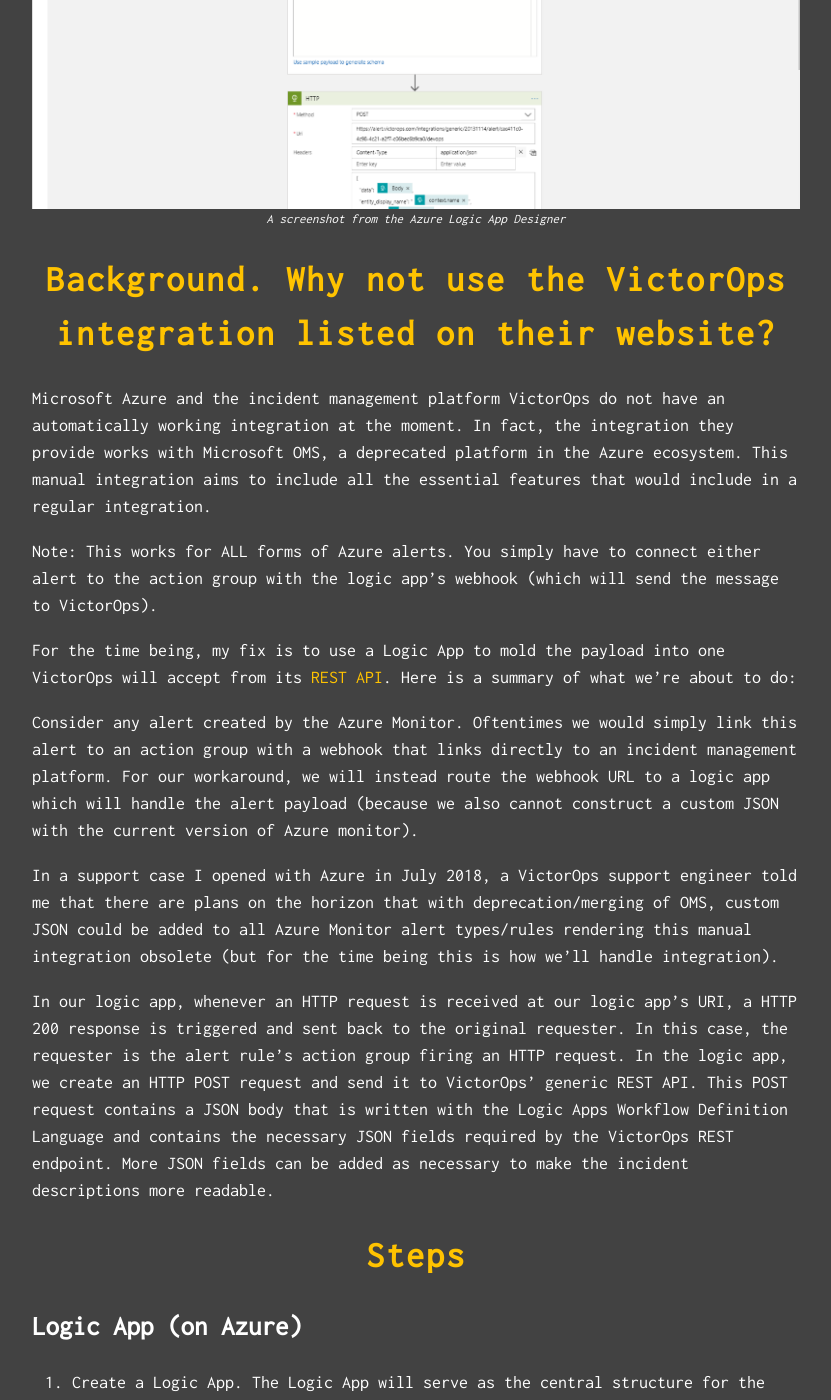
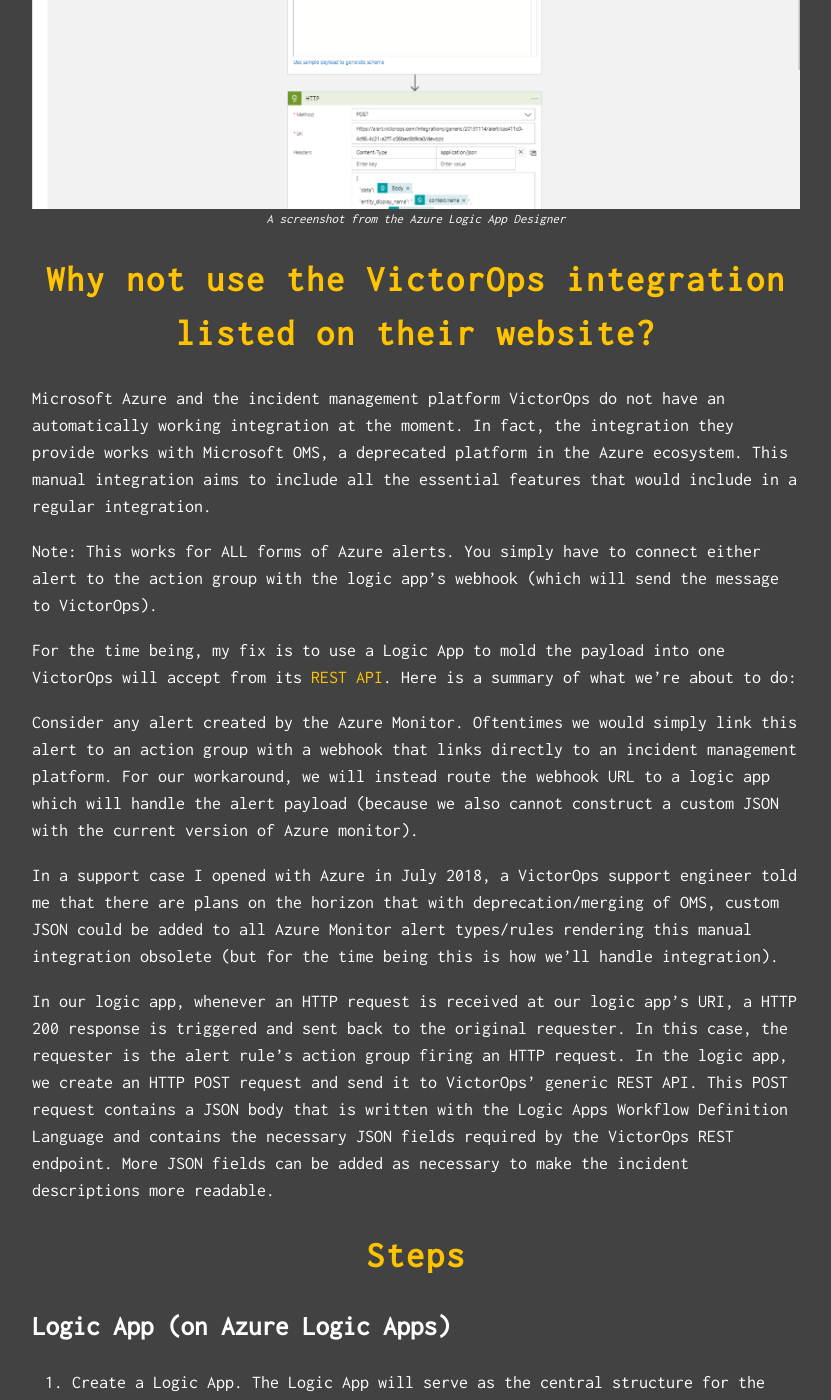
Before and after one commit to justintranjt/justintranjt.github.io, a Jekyll site: the page built from _projects/2018-07-27-victorops-azure-manual-integration.md, in a window 1280 px wide and 1400 px high, scrolled down 739 px. Shown: the whole window, without its empty margins (224-1055 px from the left). Built offline with Jekyll 4.4.1, drawn with Linux system fonts in a browser that asks for light colours.

Commit message:
Updated sections

```diff
--- a/_projects/2018-07-27-victorops-azure-manual-integration.md
+++ b/_projects/2018-07-27-victorops-azure-manual-integration.md
@@ -7,7 +7,7 @@
 ---
 ![]( /projects/logicApp.PNG )*A screenshot from the Azure Logic App Designer*
 
-# Background. Why not use the VictorOps integration listed on their website?
+# Why not use the VictorOps integration listed on their website?
 Microsoft Azure and the incident management platform VictorOps do not have an automatically working integration at the moment. In fact, the integration they provide works with Microsoft OMS, a deprecated platform in the Azure ecosystem. This manual integration aims to include all the essential features that would include in a regular integration.
 
 Note: This works for ALL forms of Azure alerts. You simply have to connect either alert to the action group with the logic app’s webhook (which will send the message to VictorOps).
@@ -21,7 +21,7 @@
 In our logic app, whenever an HTTP request is received at our logic app’s URI, a HTTP 200 response is triggered and sent back to the original requester. In this case, the requester is the alert rule’s action group firing an HTTP request. In the logic app, we create an HTTP POST request and send it to VictorOps’ generic REST API. This POST request contains a JSON body that is written with the Logic Apps Workflow Definition Language and contains the necessary JSON fields required by the VictorOps REST endpoint. More JSON fields can be added as necessary to make the incident descriptions more readable.
 
 # Steps
-## Logic App (on Azure)
+## Logic App (on Azure Logic Apps)
 1. Create a Logic App. The Logic App will serve as the central structure for the integration with VictorOps. Follow these steps:
 2. Create a new Logic App by clicking the Create Resource button in the top left corner of the Azure Portal. You can equivalently follow the first couple steps of this documentation.
     1. Name the application.
```
